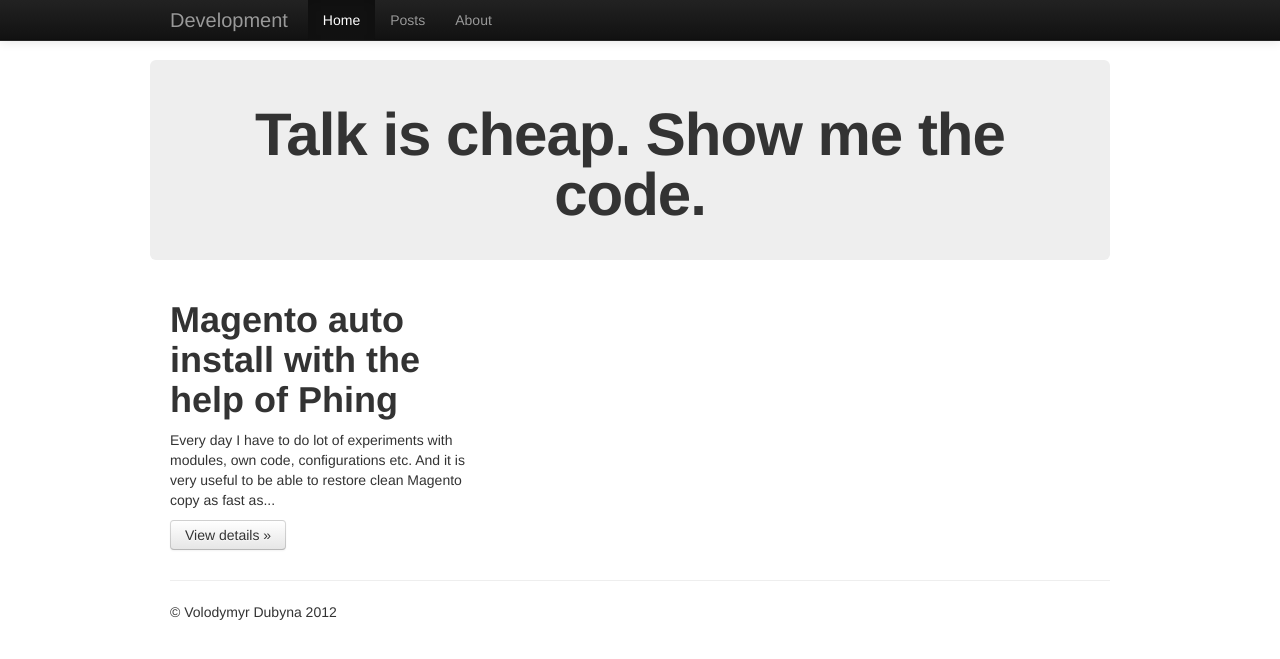
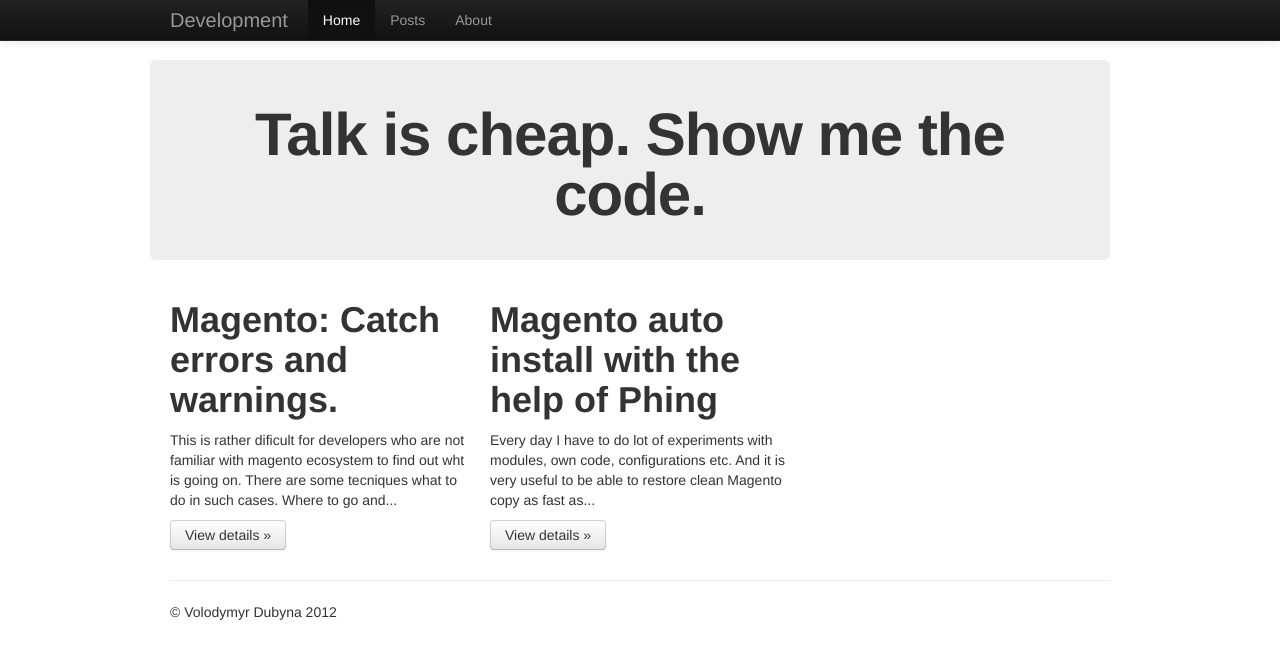
Before and after one commit to vdubyna/vdubyna.github.com, a Jekyll site: the page built from index.html, in a window 1280 px wide. Shown: the top 659 px of the page. Built offline with Jekyll 4.4.1, drawn with Linux system fonts in a browser that asks for light colours.

```diff
--- a/_config.yml
+++ b/_config.yml
@@ -1,2 +1,2 @@
-permalink: /:year/:title/
+permalink: /:year/:month/:day/:title
 auto: true
--- /dev/null
+++ b/_posts/2012-09-26-catch-errors.md
@@ -0,0 +1,26 @@
+---
+layout: blog_entry
+title: "Magento: catch errors"
+---
+
+Magento: Catch errors and warnings.
+===================================
+
+This is rather dificult for developers who are not familiar with magento ecosystem
+to find out wht is going on.
+There are some tecniques what to do in such cases. Where to go and what to do.
+
+Endpoint
+--------
+
+> Will come soon...
+
+
+Configuration
+-------------
+
+Logs
+----
+
+Exceptions
+----------
```
Also changed, not shown: _posts/2012-09-25-magento-install.md (+1 -1 lines), favicon.ico (added).
